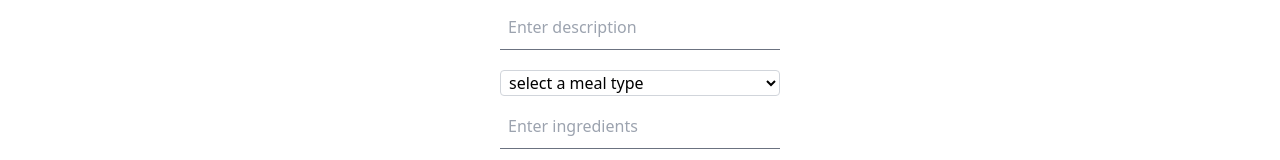
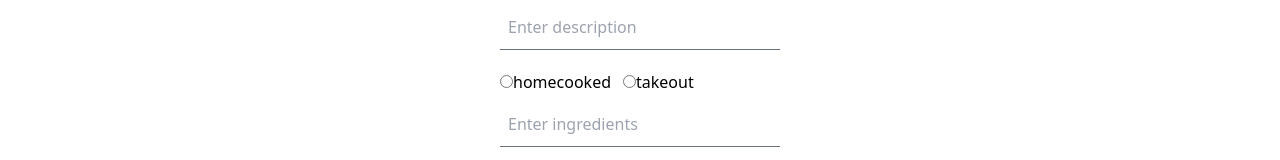
Before and after one commit to brysonbw/grubshare-client-web-app, a React (Create React App) app: page /create/post in a window 1280 px wide. Shown: the part 304-464 px from the top of the page. Built offline with nearby package versions, Linux system fonts and the light colour scheme; no server answers; sample sign-in values are in the browser's storage.

Commit message:
test #4: (workarond) Switched to radio group

```diff
--- a/src/pages/createpost/CreatePost.js
+++ b/src/pages/createpost/CreatePost.js
@@ -1,6 +1,5 @@
 import React, { useState, useEffect } from 'react'
-import { Link } from 'react-router-dom';
-import { Formik, ErrorMessage, Field, Form } from "formik";
+import { Formik, ErrorMessage, Field, Form  } from "formik";
 import { useNavigate } from "react-router-dom";
 import * as Yup from "yup";
 import axios from 'axios';
@@ -14,11 +13,6 @@ const [imagePreview, setImagePreview] = useState(null);
         meal: "",
         image: "",
       };
-
-      const options = [
-        { value: 'foo', label: 'Foo' },
-        { value: 'bar', label: 'Bar' },
-      ]
 
       const navigate = useNavigate()
 
@@ -92,16 +86,16 @@ placeholder="Enter description"/>
 <ErrorMessage name="meal">
         { msg => <div className="mb-2 text-red-600 text-xs">{msg}</div> }
         </ErrorMessage>
-<Field as="select" id="inputMeal" name="meal" className="
-        pl-1
-      bg-white bg-clip-padding bg-no-repeat
-      border border-solid border-gray-300
-      rounded
-">
-<option value="" label="select a meal type" />
-<option value="homecooked" label="homecooked" />
-<option value="takeout" label="takeout" />
-</Field>
+        <div id="inputMeal" role="group" aria-labelledby="meal-radio-group">
+            <label>
+              <Field type="radio" name="meal" value="homecooked" />
+              homecooked
+            </label>
+            <label>
+              <Field className="ml-3" type="radio" name="meal" value="takeout" />
+              takeout
+            </label>
+          </div>
 </div>
 
 <div className="flex flex-col border-b border-gray-500 py-2 mb-3">
```
